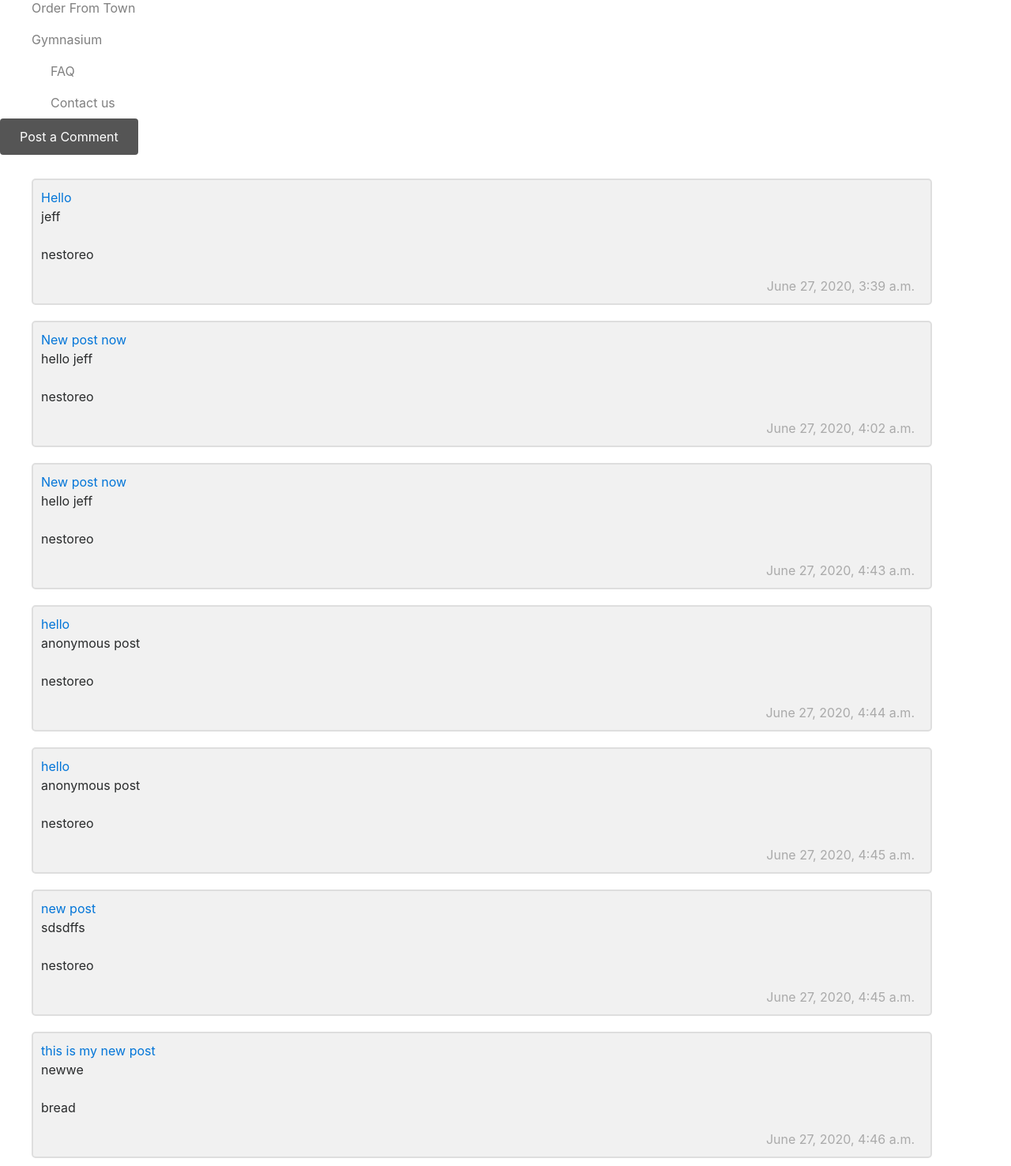
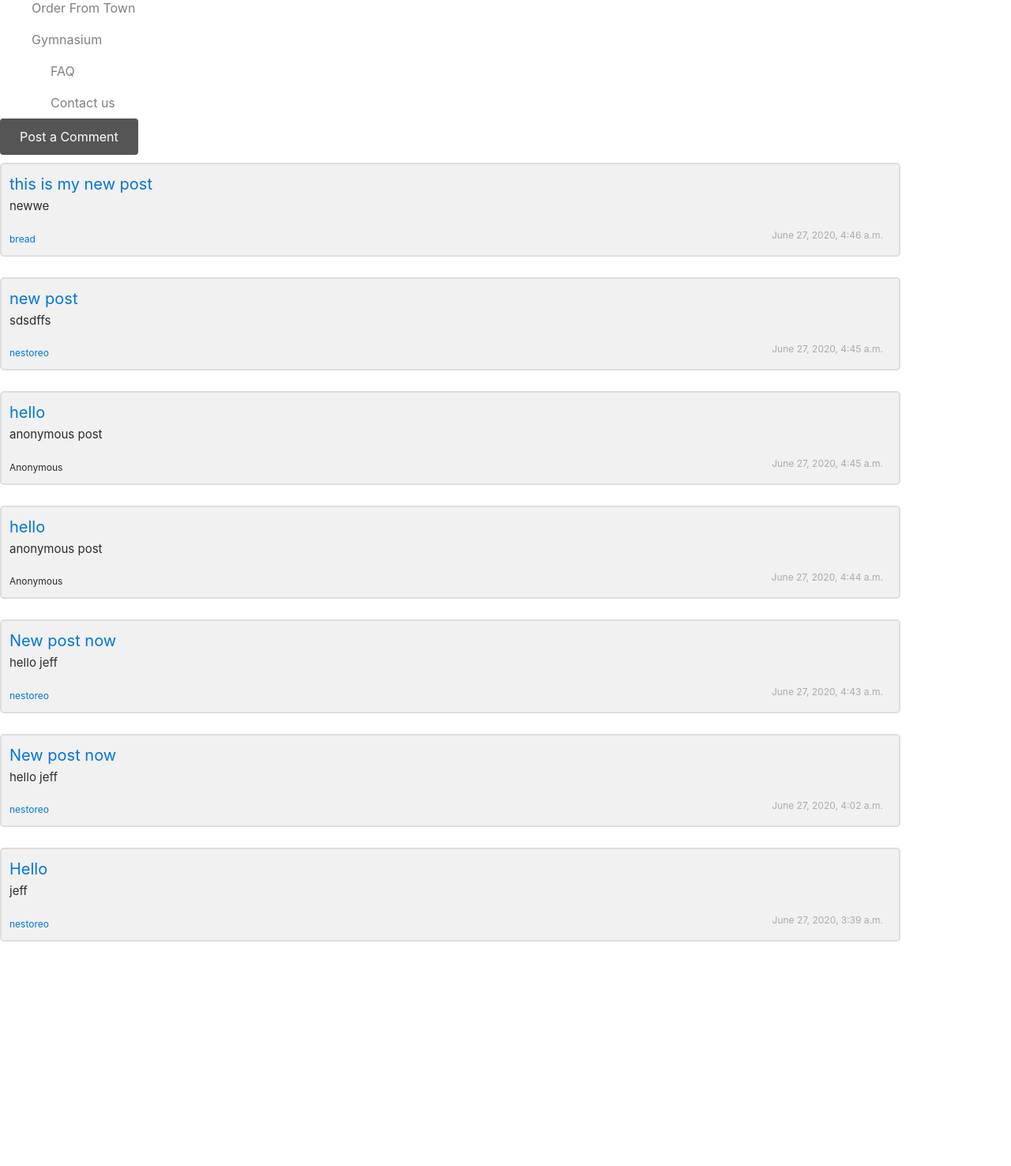
Before and after one commit to nestoreo/SierraNevadaCA-WaterAnalysis, a Django app: page /chatforum in a window 1280 px wide. Shown: the part 361-1837 px from the top of the page at 79% size. After the commit the page ends 1553 px from the top, so only its background shows below. Run offline with Django 3.2, Linux system fonts and the light colour scheme; data comes from the database, SQL or seed files in the repository; both versions use the stored data as it was after the commit; some libraries are stand-ins or nearby versions.

Commit message:
added anonymous functionality

```diff
--- a/midd19/templates/midd19/chatforum.html
+++ b/midd19/templates/midd19/chatforum.html
@@ -17,20 +17,26 @@
     <a class="btn" href="{%url 'post'%}">Post a Comment</a>
   </div>
   <div>
-    <ul>
       {%for post in posts%}
-      <li>
+        <table class="table">
+          <thead>
+            <tr>
         <div class="container">
             <p>
-              <a href="#"> {{post.title}} </a> <br>
-              {{post.content}}<br><br>
-              {{post.user.username}}
+              <a style ="font-size:20px" href="#"> {{post.title}} </a> <br>
+              <span style ="font-size:15px">{{post.content}}</span>
             </p>
-          <span class="time-right">{{post.time}}</span>
+            {%if post.anonymous%}
+            <span style ="font-size:12px">Anonymous</span>
+            {%else%}
+              <a href="#" style ="font-size:12px">{{post.user.username}}</a>
+            {%endif%}
+          <span style ="font-size:12px"  class="time-right">{{post.time}}</span>
         </div>
-      </li>
+        </tr>
+        </thead>
+        </table>
       {%endfor%}
-    </ul>
   </div>
 </body>
 {% endblock %}
--- a/midd19/views.py
+++ b/midd19/views.py
@@ -14,7 +14,7 @@ def index(request):
     return render(request, "midd19/index.html", context)
 
 def chatforum(request):
-    context={"posts":Post.objects.all()}
+    context={"posts":reversed(Post.objects.all())}
     return render(request, "midd19/chatforum.html", context)
 
 def login_view(request):
```
Also changed, not shown: db.sqlite3.
